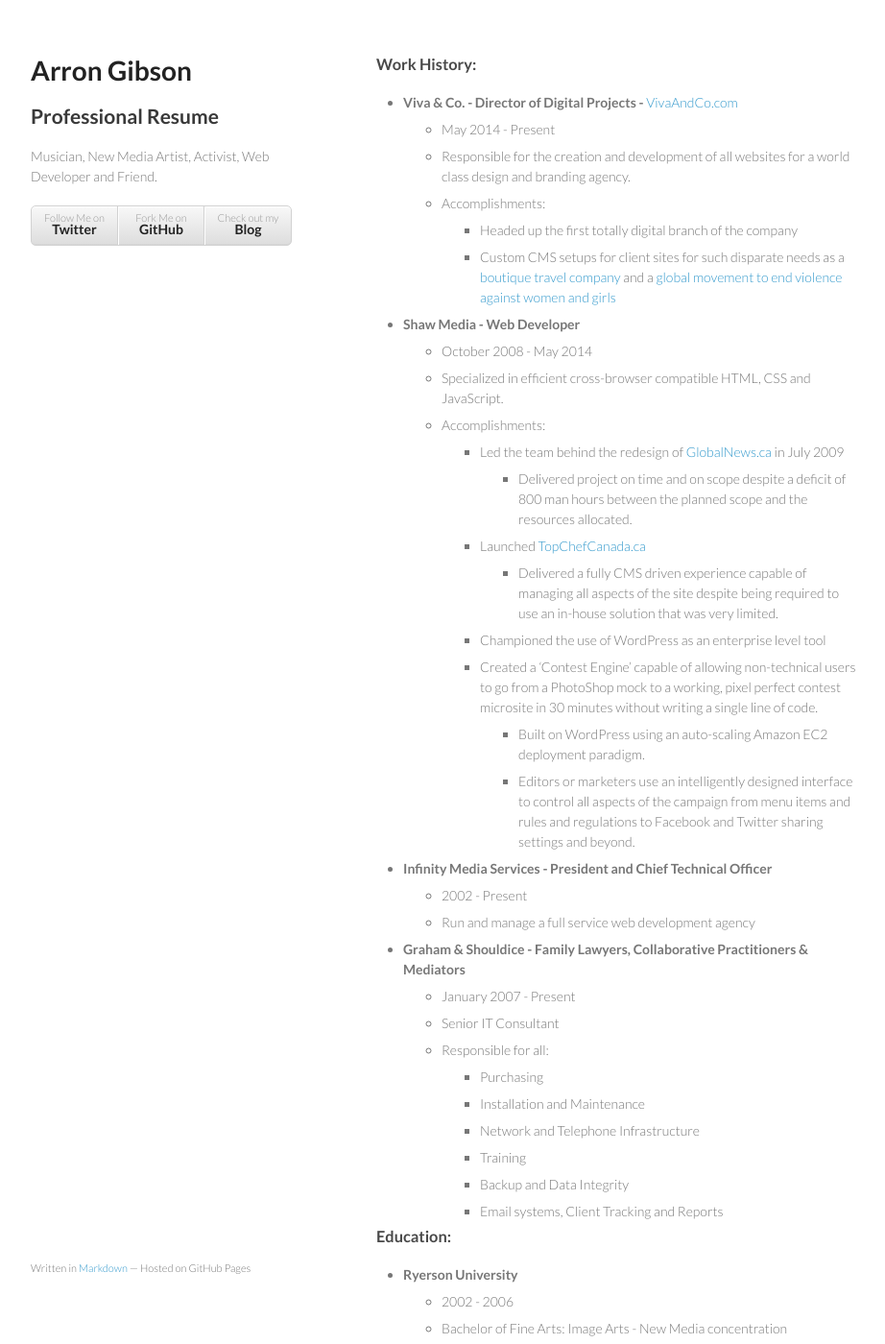
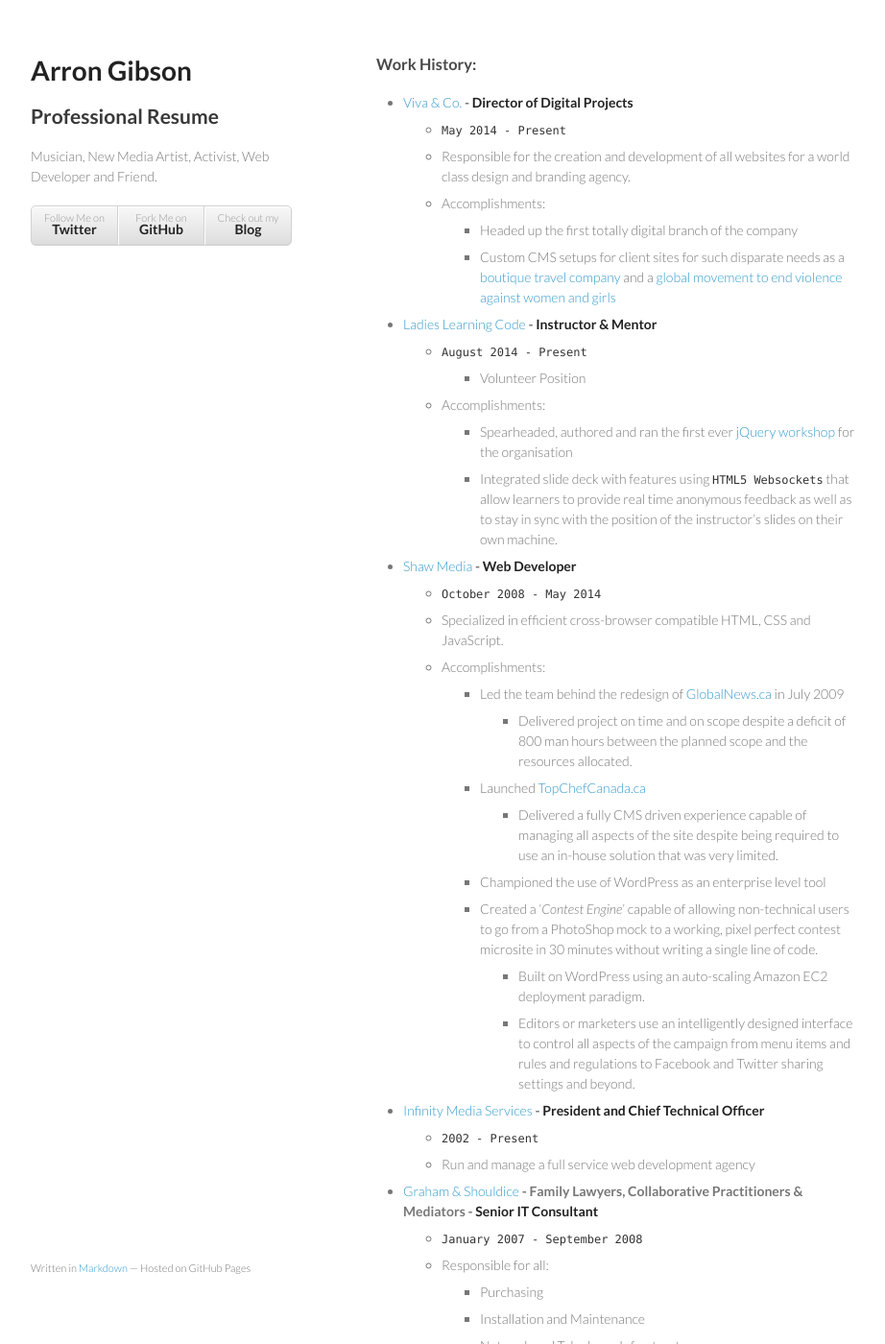
Before and after one commit to kgibs/Arron-Gibson-Resume, a Jekyll site: the page built from index.md, in a window 1280 px wide and 1400 px high. Shown: the whole window at 96% size, without its empty margins (178-1100 px from the left). Built offline with Jekyll 4.4.1, drawn with Linux system fonts in a browser that asks for light colours; some of the changed text lies outside the part shown.

Commit message:
Many Content Updates

````diff
--- a/index.md
+++ b/index.md
@@ -5,14 +5,20 @@
 ---
 
 ### Work History:
-* Viva & Co. - Director of Digital Projects - [VivaAndCo.com](http://vivaandco.com)
-  * May 2014 - Present
+* [Viva & Co.](http://vivaandco.com) - **Director of Digital Projects**
+  * ```May 2014 - Present```
   * Responsible for the creation and development of all websites for a world class design and branding agency.
   * Accomplishments:
     * Headed up the first totally digital branch of the company
     * Custom CMS setups for client sites for such disparate needs as a [boutique travel company](http://trufflepig.com) and a [global movement to end violence against women and girls](http://onebillionrising.org)
-* Shaw Media - Web Developer
-  * October 2008 - May 2014
+* [Ladies Learning Code](http://ladieslearningcode.com) - **Instructor & Mentor**
+  * ```August 2014 - Present```
+    * Volunteer Position
+  * Accomplishments:
+    * Spearheaded, authored and ran the first ever [jQuery workshop](http://infn8.github.io/LLC-Intro-To-jQuery/#slide1) for the organisation
+    * Integrated slide deck with features using [```HTML5 Websockets```](http://www.html5rocks.com/en/tutorials/websockets/basics/) that allow learners to provide real time anonymous feedback as well as to stay in sync with the position of the instructor's slides on their own machine.
+* [Shaw Media](http://shawmedia.ca) - **Web Developer**
+  * ```October 2008 - May 2014```
   * Specialized in efficient cross-browser compatible HTML, CSS and JavaScript.
   * Accomplishments:
     * Led the team behind the redesign of [GlobalNews.ca](http://GlobalNews.ca) in July 2009
@@ -20,15 +26,14 @@
     * Launched [TopChefCanada.ca](http://TopChefCanada.ca)
       * Delivered a fully CMS driven experience capable of managing all aspects of the site despite being required to use an in-house solution that was very limited.
     * Championed the use of WordPress as an enterprise level tool
-    * Created a 'Contest Engine' capable of allowing non-technical users to go from a PhotoShop mock to a working, pixel perfect contest microsite in 30 minutes without writing a single line of code.
+    * Created a '*Contest Engine*' capable of allowing non-technical users to go from a PhotoShop mock to a working, pixel perfect contest microsite in 30 minutes without writing a single line of code.
       * Built on WordPress using an auto-scaling Amazon EC2 deployment paradigm.
       * Editors or marketers use an intelligently designed interface to control all aspects of the campaign from menu items and rules and regulations to Facebook and Twitter sharing settings and beyond.
-* Infinity Media Services - President and Chief Technical Officer
-  * 2002 - Present
+* [Infinity Media Services](http://infinitymedia.ca) - **President and Chief Technical Officer**
+  * ```2002 - Present```
   * Run and manage a full service web development agency
-* Graham & Shouldice - Family Lawyers, Collaborative Practitioners & Mediators
-  * January 2007 - Present
-  * Senior IT Consultant
+* [Graham & Shouldice](http://GrahamAndShouldice.ca) - Family Lawyers, Collaborative Practitioners & Mediators  -  **Senior IT Consultant**
+  * ```January 2007 - September 2008```
   * Responsible for all:
     * Purchasing
     * Installation and Maintenance
@@ -40,10 +45,31 @@
 
 ### Education:
 * Ryerson University
-  * 2002 - 2006
+  * ```2002 - 2006```
   * Bachelor of Fine Arts: Image Arts - New Media concentration
   * Winner - Gallery TPW: Emerging Artist Award for 4th year thesis
 
 ### Awards:
 
-* 2006 - Gallery TPW's Emerging Artist Award for 4th year thesis - The Listening Line
+* ```2006```
+  * Gallery TPW's Emerging Artist Award:
+    * 4th year Ryerson Thesis - The Listening Line
+
+### Technologies:
+
+* Highly Proficient in:
+  * <acronym title="HyperText Markup Language">HTML</acronym>
+    * Including HTML5 technologies such as:
+      * <acronym title="Scalable Vector Graphics">SVG</acronym>
+      * Websockets
+      * Canvas
+      * HTML5 Video and Audio
+  * <acronym title="Cascading StyleSheets">CSS</acronym>
+    * SASS
+    * Bootstrap
+  * Javascript
+    * jQuery expert and teacher
+  * <acronym title="PHP Hypertext Preprocessor">PHP</acronym>
+  * WordPress
+    * Incredibly familiar with extensibility and best practices for this system
+    * A personal belief that WordPress is the best <acronym title="Content Management System">CMS</acronym>  currently available for general purpose content publishing
````
